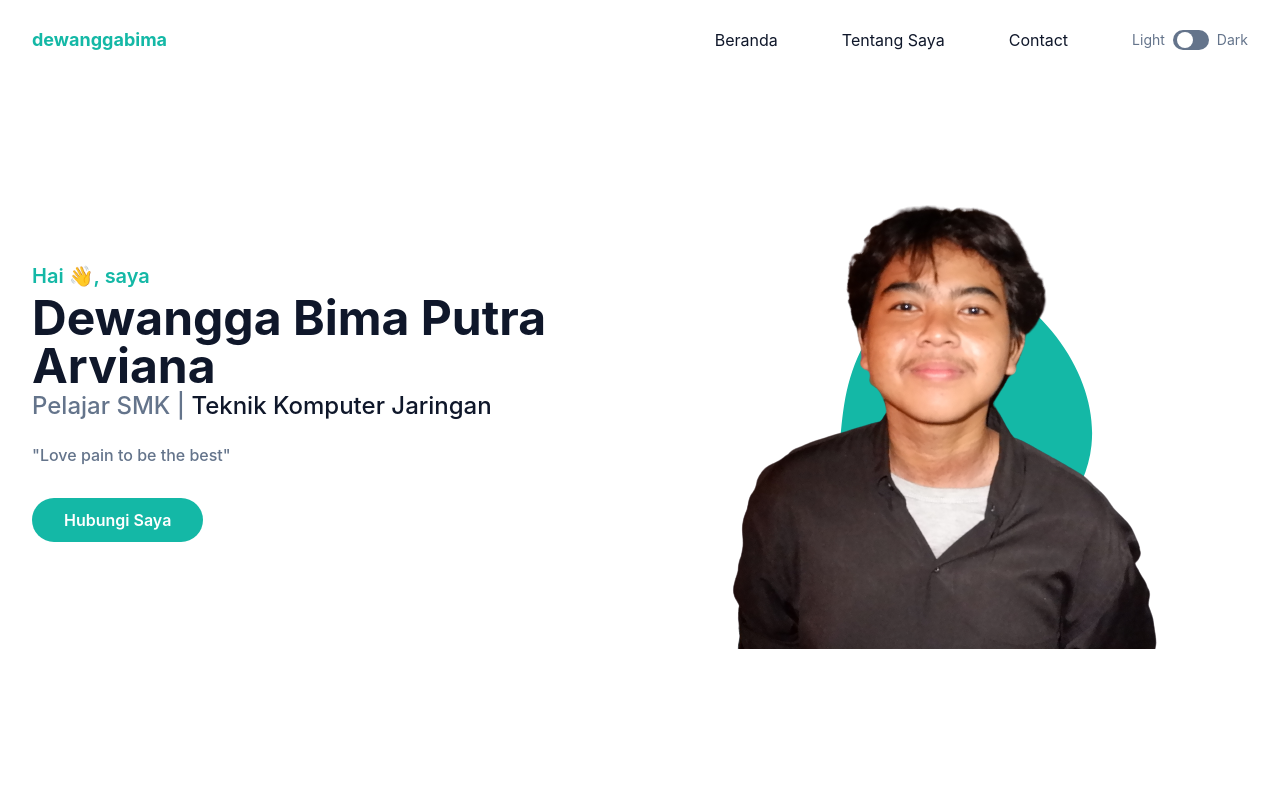
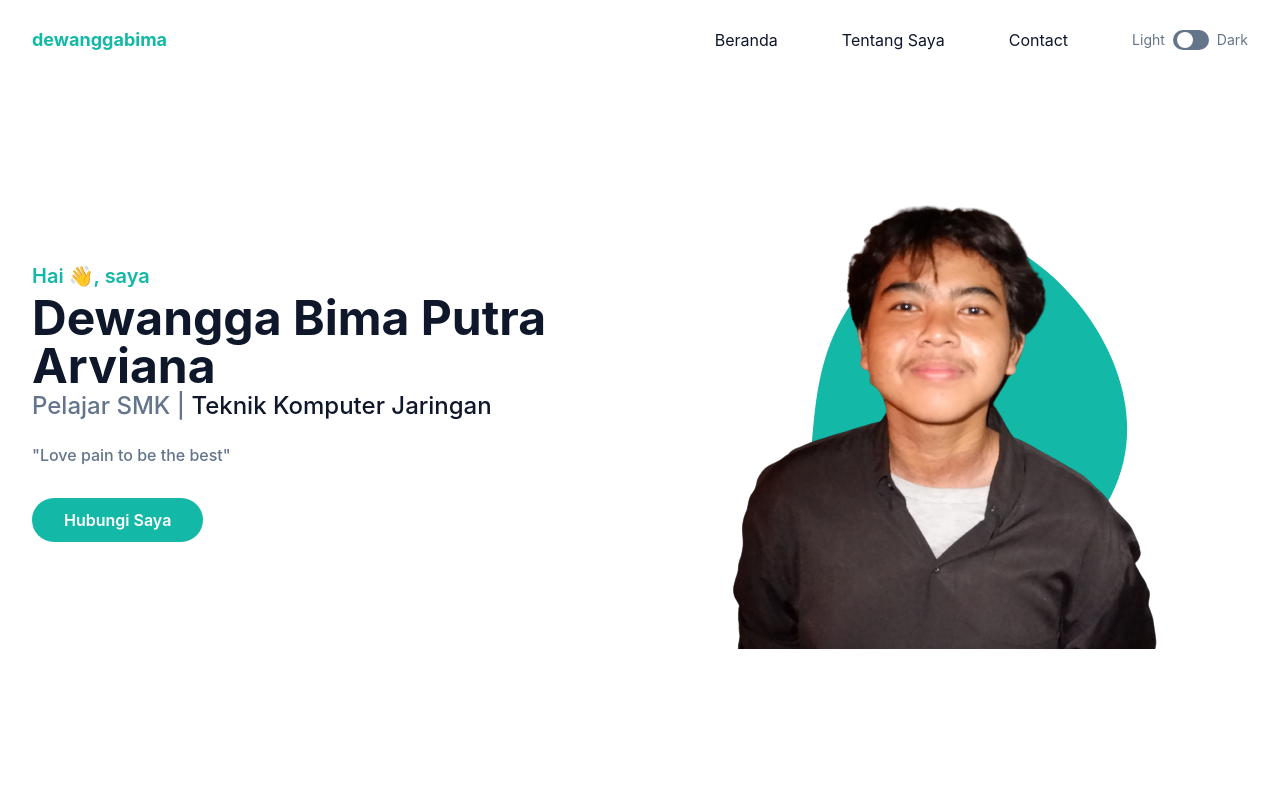
Before and after one commit to BimaARV/dewanggabima, a website: page index.html in a window 1280 px wide. Shown: the top 790 px of the page. Drawn offline with Linux system fonts and the light colour scheme.

Commit message:
benerin span

```diff
--- a/index.html
+++ b/index.html
@@ -132,7 +132,7 @@
                 class="relative z-10 mx-auto max-w-full"
               />
               <span
-                class="absolute bottom-0 left-1/2 -translate-x-1/2 md:scale-120"
+                class="absolute bottom-0 left-1/2 -translate-x-1/2 md:scale-125"
               >
                 <svg
                   width="400"
```
